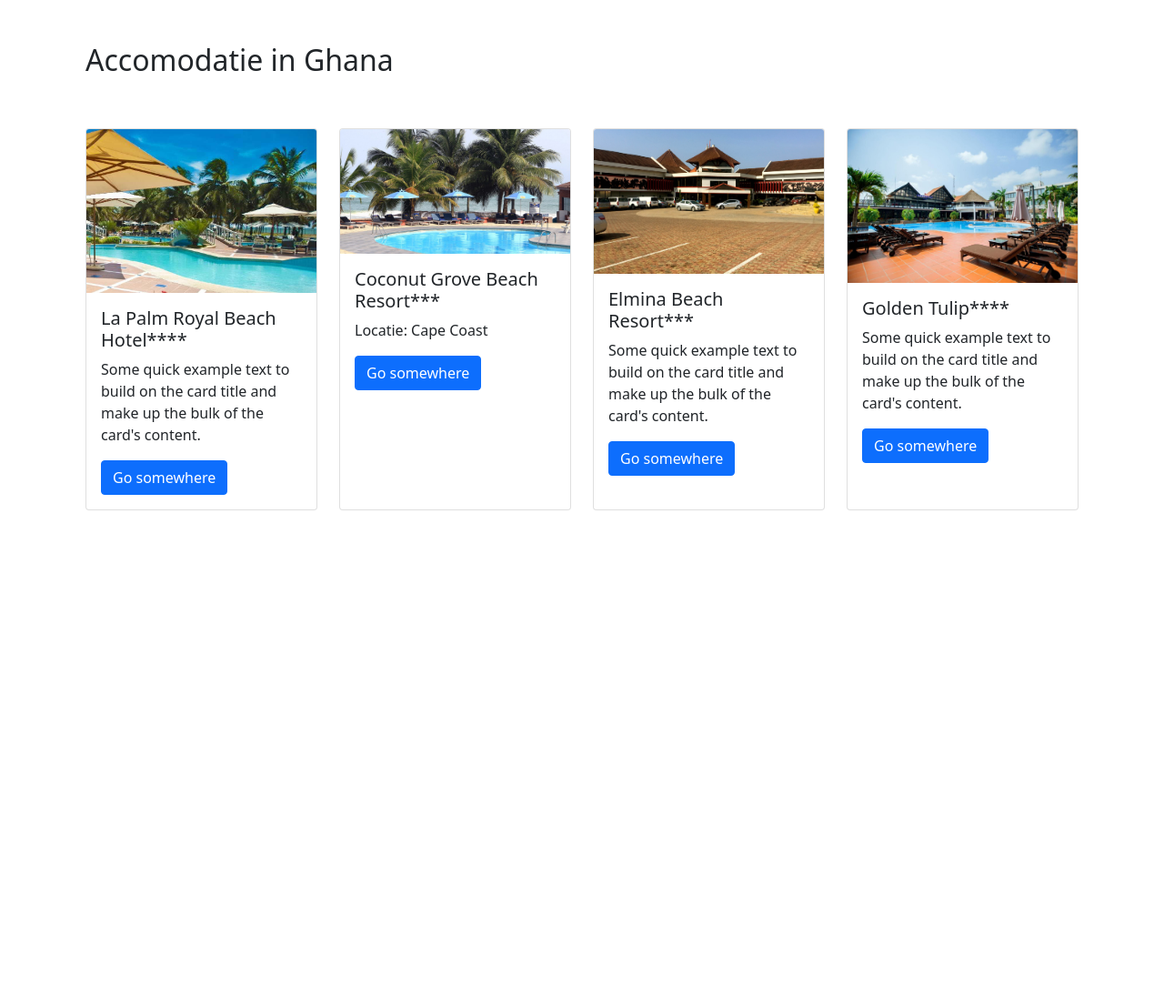
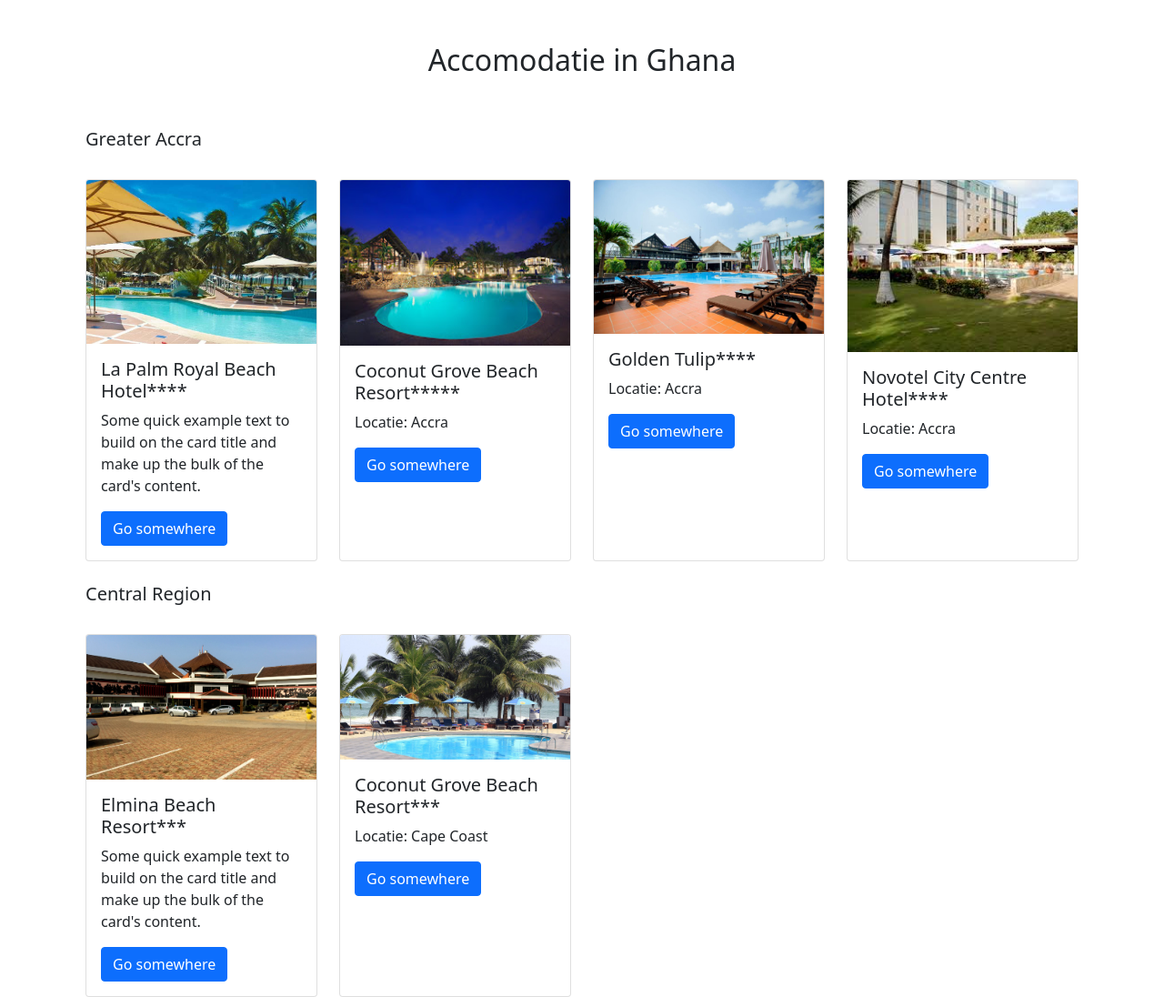
Before and after one commit to Roelofplanet/ghanatravelblog-app, a Django app: page /accomodatie/ in a window 1280 px wide. Shown: the part 495-1591 px from the top of the page at 91% size. Before the commit the page ends 1056 px from the top, so only its background shows below. Run offline with Django 4.2, Linux system fonts and the light colour scheme; parts of the project's set-up code (start-up, migrations or seed data) failed here and were passed over.

Commit message:
new changes

```diff
--- a/static/css/base.css
+++ b/static/css/base.css
@@ -43,6 +43,11 @@
   text-decoration: none;
 }
 
-.card {
+.nav-link {
+  color:blue;
 
 }
+
+h2 {
+  text-align: center;
+}
--- a/templates/accomodatie.html
+++ b/templates/accomodatie.html
@@ -9,6 +9,8 @@
 <div class="container">
   <h2> Accomodatie in Ghana</h2>
   <br><br>
+    <h5>Greater Accra</h5>
+    <br>
     <div class="row">
       <div class="col-3">
         <div class="card h-100">
@@ -23,15 +25,42 @@
 
     <div class="col-3">
       <div class="card h-100">
-        <img src="/static/images/coconut-grove.jpg" class="card-img-top" alt="Coconut-Grove">
+        <img src="/static/images/labadi-beach.jpg" class="card-img-top" alt="Labadi Beach Hotel">
           <div class="card-body">
-            <h5 class="card-title">Coconut Grove Beach Resort***</h5>
-            <p class="card-text">Locatie: Cape Coast</p>
+            <h5 class="card-title">Coconut Grove Beach Resort*****</h5>
+            <p class="card-text">Locatie: Accra</p>
             <a href="#" class="btn btn-primary">Go somewhere</a>
           </div>
         </div>
       </div>
 
+      <div class="col-3">
+        <div class="card h-100">
+          <img src="/static/images/golden-tulip.jpg" class="card-img-top" alt="Golden Tulip">
+            <div class="card-body">
+              <h5 class="card-title">Golden Tulip****</h5>
+              <p class="card-text">Locatie: Accra</p>
+              <a href="#" class="btn btn-primary">Go somewhere</a>
+            </div>
+          </div>
+        </div>
+
+      <div class="col-3">
+        <div class="card h-100">
+          <img src="/static/images/novotel.jpg" class="card-img-top" alt="Novotel">
+            <div class="card-body">
+              <h5 class="card-title">Novotel City Centre Hotel****</h5>
+              <p class="card-text">Locatie: Accra</p>
+              <a href="#" class="btn btn-primary">Go somewhere</a>
+            </div>
+          </div>
+        </div>
+      </div>
+    <br>
+
+    <h5>Central Region</h5>
+    <br>
+    <div class="row">
     <div class="col-3">
       <div class="card h-100">
         <img src="/static/images/elmina-beach.jpg" class="card-img-top" alt="Elmina-Beach">
@@ -45,14 +74,15 @@
 
     <div class="col-3">
       <div class="card h-100">
-        <img src="/static/images/golden-tulip.jpg" class="card-img-top" alt="Golden-Tulip">
+        <img src="/static/images/coconut-grove.jpg" class="card-img-top" alt="Coconut-Grove">
           <div class="card-body">
-            <h5 class="card-title">Golden Tulip****</h5>
-            <p class="card-text">Some quick example text to build on the card title and make up the bulk of the card's content.</p>
+            <h5 class="card-title">Coconut Grove Beach Resort***</h5>
+            <p class="card-text">Locatie: Cape Coast</p>
             <a href="#" class="btn btn-primary">Go somewhere</a>
           </div>
         </div>
       </div>
+
 
   </div>
 </div>
--- a/templates/base.html
+++ b/templates/base.html
@@ -24,8 +24,8 @@
 
           <ul class="nav col-12 col-lg-auto me-lg-auto mb-2 justify-content-center
             mb-md-0">
-            {% if user.is_authenticated %}
-            <li><a href="{% url 'article_new' %}" class="nav-link px-2 link-dark">+ New</a></li>
+            {% if user.is_authenticated %}`
+            <li><a href="{% url 'article_new' %}" class="nav-link px-2 link-dark">+ Plaats nieuw bericht</a></li>
           </ul>
           <div class="dropdown text-end">
             <a href="#" class="d-block link-dark text-decoration-none dropdown-toggle" id="dropdownUser1"
@@ -35,7 +35,7 @@
             <ul class="dropdown-menu text-small" aria-labelledby="dropdownUser1">
               <li><a class="dropdown-item" href="{% url 'password_change'%}">
                   Change password</a></li>
-              <li><a class="dropdown-item" href="{% url 'logout' %}">Log Out</a>
+              <li><a class="dropdown-item" href="{% url 'logout' %}">Log Uit</a>
               </li>
             </ul>
           </div>
@@ -44,7 +44,7 @@
           <div class="text-end">
             <a href="{% url 'login' %}" class="btn btn-outline-success me-2">Log
               In</a>
-            <a href="{% url 'signup' %}" class="btn btn-success">Sign Up</a>
+            <a href="{% url 'signup' %}" class="btn btn-success">Registreer</a>
           </div>
           {% endif %}
         </div>
```
Also changed, not shown: templates/article_new.html (+5 -2 lines), templates/registration/signup.html (+6 -3 lines), static/images/labadi-beach.jpg (added), static/images/novotel.jpg (added).
